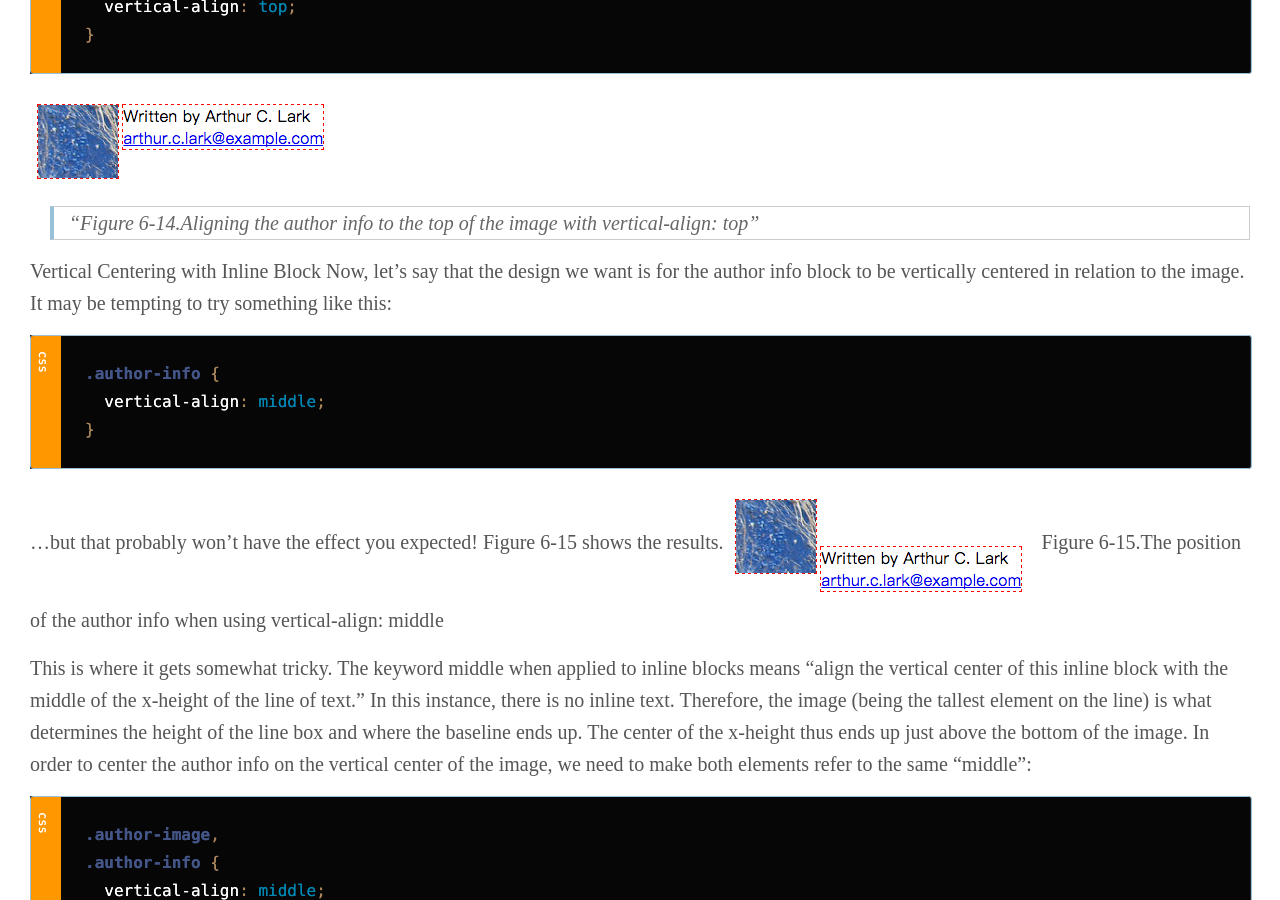
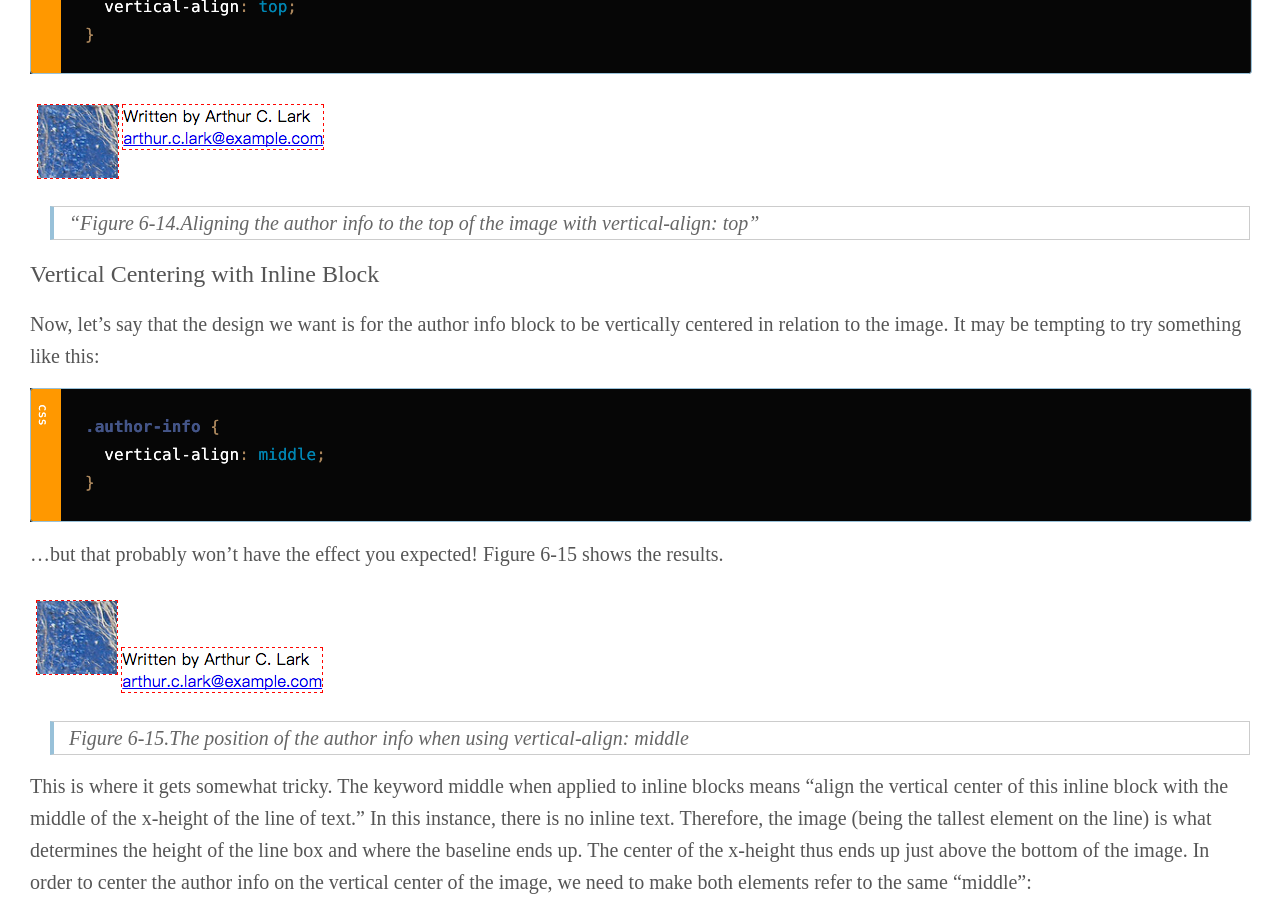
Before and after one commit to YYvanYang/yyvanyang.github.io, a Jekyll site: the page built from _posts/2017-02-26-content-layout.md, in a window 1280 px wide and 900 px high, scrolled down 7364 px. Built offline with Jekyll 4.4.1, drawn with Linux system fonts in a browser that asks for light colours; some web fonts are replaced; comment, search, counter and statistics services are not loaded.

Commit message:
update content layout

````diff
--- a/_posts/2017-02-26-content-layout.md
+++ b/_posts/2017-02-26-content-layout.md
@@ -206,7 +206,7 @@ We are now fairly close to the visual result of, for example, a floated image ne
 
 > “Figure 6-14.Aligning the author info to the top of the image with vertical-align: top”
 
-Vertical Centering with Inline Block
+### Vertical Centering with Inline Block
 Now, let’s say that the design we want is for the author info block to be vertically centered in relation to the image. It may be tempting to try something like this:
 
 ```css
@@ -216,8 +216,10 @@ Now, let’s say that the design we want is for the author info block to be vert
 ```
 
 …but that probably won’t have the effect you expected! Figure 6-15 shows the results.
+
 ![]({{site.baseurl}}/images/inline-tool-4.png)
-Figure 6-15.The position of the author info when using vertical-align: middle
+
+> Figure 6-15.The position of the author info when using vertical-align: middle
 
 This is where it gets somewhat tricky. The keyword middle when applied to inline blocks means “align the vertical center of this inline block with the middle of the x-height of the line of text.” In this instance, there is no inline text. Therefore, the image (being the tallest element on the line) is what determines the height of the line box and where the baseline ends up. The center of the x-height thus ends up just above the bottom of the image. In order to center the author info on the vertical center of the image, we need to make both elements refer to the same “middle”:
 
````
